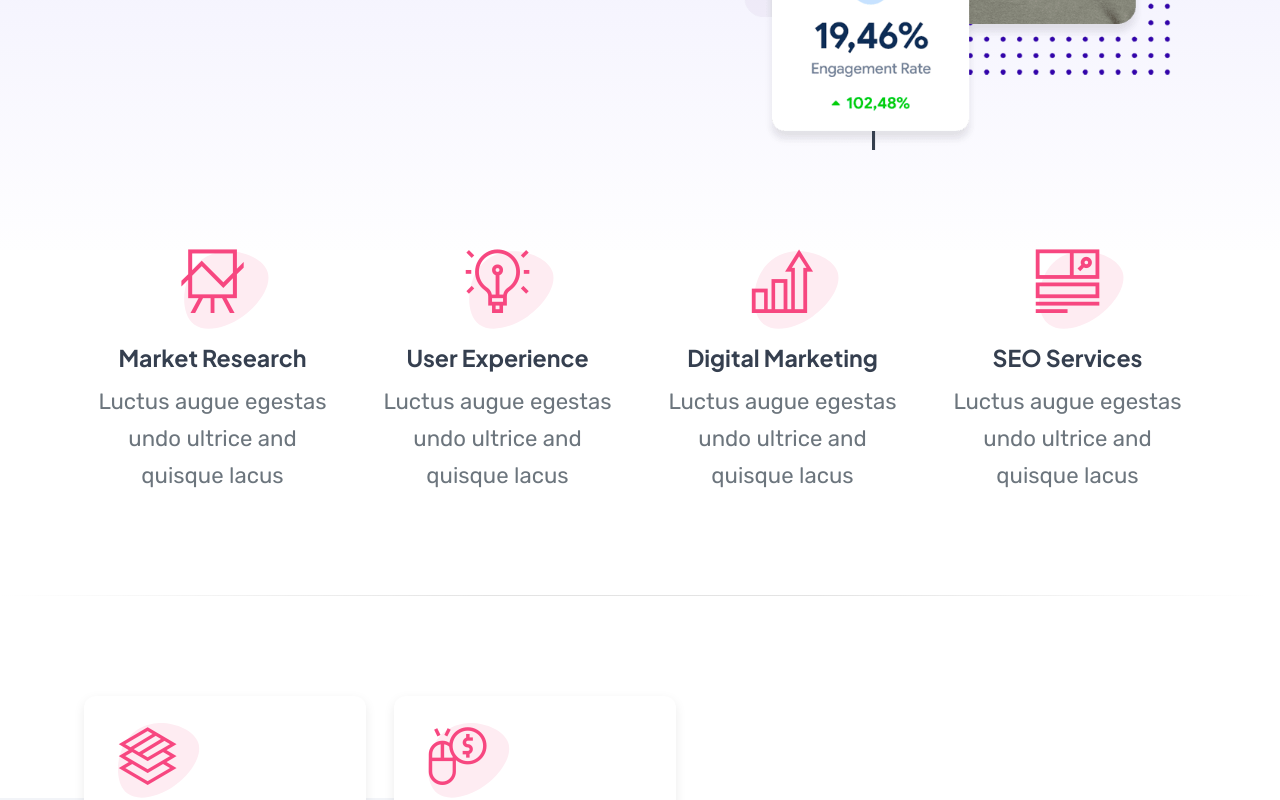
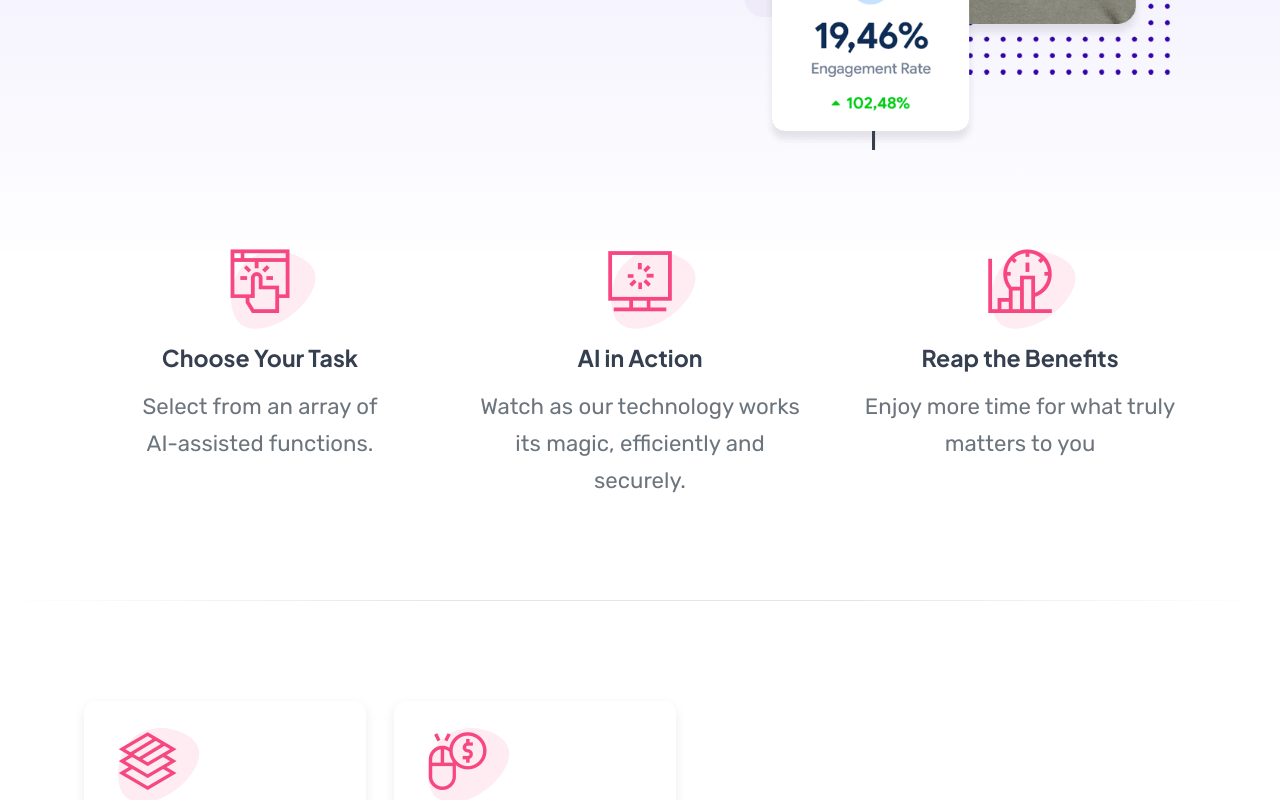
Before and after one commit to NimbleNexus/NimbleNexusWebsite, a Next.js app: page / in a window 1280 px wide. Shown: the part 571-1371 px from the top of the page. Built offline with nearby package versions, Linux system fonts and the light colour scheme.

Commit message:
How It Works

```diff
--- /dev/null
+++ b/components/sections/HowItWorks.js
@@ -0,0 +1,83 @@
+
+
+export default function Features6_3() {
+    return (
+        <>
+            <section id="features-6" className="pb-100 features-section division">
+                <div className="container">
+                    {/* <div class="text-center">
+                        <p className="s-21 color--grey">Our AI solutions are easy as 1-2-3</p>
+                    </div> */}
+                    {/* FEATURES-6 WRAPPER */}
+                    <div className="fbox-wrapper text-center">
+                        <div className="row row-cols-1 row-cols-md-3">
+                            {/* FEATURE BOX #1 */}
+                            <div className="col">
+                                <div className="fbox-6 fb-1">
+                                    {/* Icon */}
+                                    <div className="fbox-ico ico-55">
+                                        <div className="shape-ico color--theme">
+                                            {/* Vector Icon */}
+                                            <span className="flaticon-click" />
+                                            {/* Shape */}
+                                            <svg viewBox="0 0 200 200" xmlns="http://www.w3.org/2000/svg">
+                                                <path d="M69.8,-23C76.3,-2.7,57.6,25.4,32.9,42.8C8.1,60.3,-22.7,67,-39.1,54.8C-55.5,42.7,-57.5,11.7,-48.6,-11.9C-39.7,-35.5,-19.8,-51.7,5.9,-53.6C31.7,-55.6,63.3,-43.2,69.8,-23Z" transform="translate(100 100)" />
+                                            </svg>
+                                        </div>
+                                    </div>	{/* End Icon */}
+                                    {/* Text */}
+                                    <div className="fbox-txt">
+                                        <h6 className="s-20 w-700">Choose Your Task</h6>
+                                        <p>Select from an array of AI&#8288;-&#8288;assisted functions.</p>
+                                    </div>
+                                </div>
+                            </div>	{/* END FEATURE BOX #1 */}
+                            {/* FEATURE BOX #2 */}
+                            <div className="col">
+                                <div className="fbox-6 fb-2">
+                                    {/* Icon */}
+                                    <div className="fbox-ico ico-55">
+                                        <div className="shape-ico color--theme">
+                                            {/* Vector Icon */}
+                                            <span className="flaticon-loading" />
+                                            {/* Shape */}
+                                            <svg viewBox="0 0 200 200" xmlns="http://www.w3.org/2000/svg">
+                                                <path d="M69.8,-23C76.3,-2.7,57.6,25.4,32.9,42.8C8.1,60.3,-22.7,67,-39.1,54.8C-55.5,42.7,-57.5,11.7,-48.6,-11.9C-39.7,-35.5,-19.8,-51.7,5.9,-53.6C31.7,-55.6,63.3,-43.2,69.8,-23Z" transform="translate(100 100)" />
+                                            </svg>
+                                        </div>
+                                    </div>	{/* End Icon */}
+                                    {/* Text */}
+                                    <div className="fbox-txt">
+                                        <h6 className="s-20 w-700">AI in Action</h6>
+                                        <p>Watch as our technology works its magic, efficiently and securely.</p>
+                                    </div>
+                                </div>
+                            </div>	{/* END FEATURE BOX #2 */}
+                            {/* FEATURE BOX #3 */}
+                            <div className="col">
+                                <div className="fbox-6 fb-3">
+                                    {/* Icon */}
+                                    <div className="fbox-ico ico-55">
+                                        <div className="shape-ico color--theme">
+                                            {/* Vector Icon */}
+                                            <span className="flaticon-bar-chart" />
+                                            {/* Shape */}
+                                            <svg viewBox="0 0 200 200" xmlns="http://www.w3.org/2000/svg">
+                                                <path d="M69.8,-23C76.3,-2.7,57.6,25.4,32.9,42.8C8.1,60.3,-22.7,67,-39.1,54.8C-55.5,42.7,-57.5,11.7,-48.6,-11.9C-39.7,-35.5,-19.8,-51.7,5.9,-53.6C31.7,-55.6,63.3,-43.2,69.8,-23Z" transform="translate(100 100)" />
+                                            </svg>
+                                        </div>
+                                    </div>	{/* End Icon */}
+                                    {/* Text */}
+                                    <div className="fbox-txt">
+                                        <h6 className="s-20 w-700">Reap the Benefits</h6>
+                                        <p>Enjoy more time for what truly matters to you</p>
+                                    </div>
+                                </div>
+                            </div>	{/* END FEATURE BOX #3 */}
+                        </div>  {/* End row */}
+                    </div>	{/* END FEATURES-6 WRAPPER */}
+                </div>     {/* End container */}
+            </section>
+        </>
+    )
+}
--- a/pages/index.js
+++ b/pages/index.js
@@ -7,7 +7,6 @@ import Ct08_3 from "../components/sections/Ct08_3"
 import Faqs3_6 from "../components/sections/Faqs3_6"
 import Features13_3 from "../components/sections/Features13_3"
 import Features2_7 from "../components/sections/Features2_7"
-import Features6_3 from "../components/sections/Features6_3"
 import Integrations2_4 from "../components/sections/Integrations2_4"
 import Lnk1_7 from "../components/sections/Lnk1_7"
 import Lnk2_7 from "../components/sections/Lnk2_7"
@@ -17,6 +16,7 @@ import Statistic1_7 from "../components/sections/Statistic1_7"
 import Wswrapper_1 from "../components/sections/Wswrapper_1"
 import Banner7_2 from "../components/sections/Contact"
 import Hero7 from "../components/sections/Hero"
+import Features6_3 from "../components/sections/HowItWorks"
 export default function Home() {
 
     return (
```
